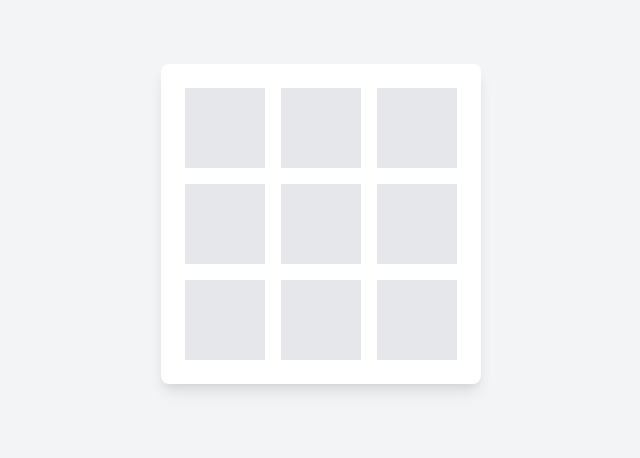
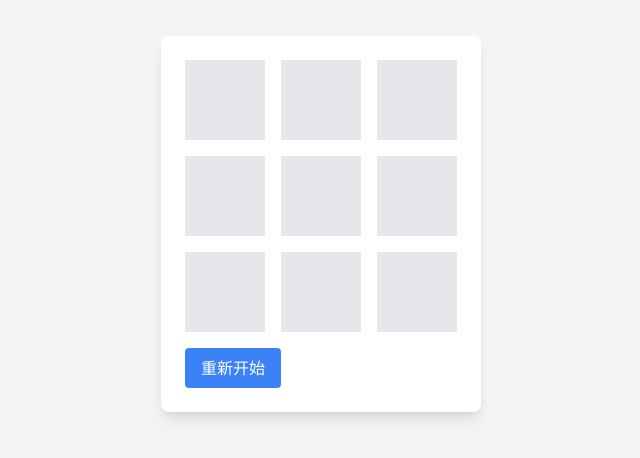
Before and after one commit to new-aspect/website-games, a plain HTML site: page index.html in a window 1280 px wide. Shown: the part 176-634 px from the top of the page, without its empty margins (319-959 px from the left). Drawn offline with nearby package versions, Linux system fonts and the light colour scheme.

Commit message:
更新重置游戏

```diff
--- a/index.html
+++ b/index.html
@@ -19,8 +19,8 @@
                         <span x-text="cell"></span>
                     </div>
                 </template>
-
             </div>
+            <button @click="resetGame()" class="mt-4 bg-blue-500 text-white py-2 px-4 rounded">重新开始</button>
         </div>
     </div>
 </body>
@@ -52,6 +52,11 @@
                     const [a,b,c] = combination;
                     return this.board[a] && this.board[a]===this.board[b] && this.board[a]===this.board[c];
                 });
+            },
+            resetGame(){
+                this.board = Array(9).fill(null), // 重置棋盘
+                this.currentPlayer = 'X'; // 将玩家重置为X
+                winner = null; // 清楚胜利者
             }
         }
     }
```
